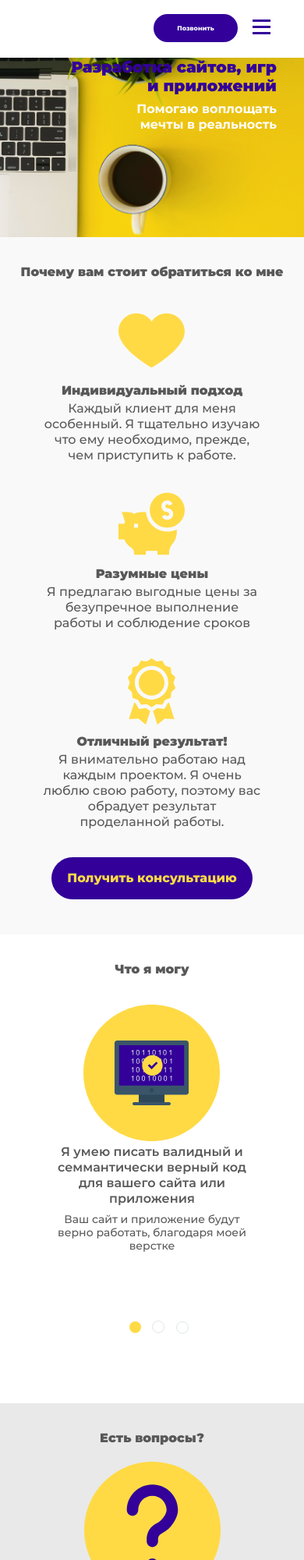
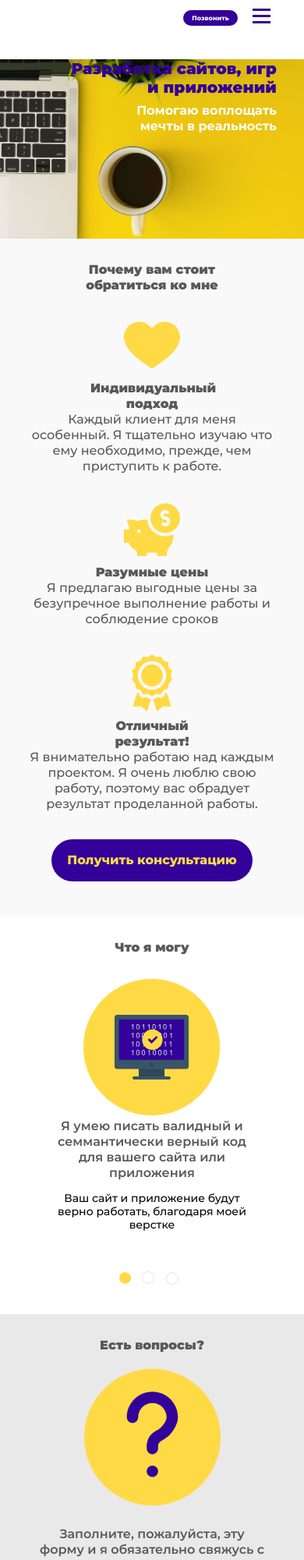
Before and after one commit to WebHeroSchool/final-project-css3_almal, a plain HTML site: page index.html in a window 390 px wide. Shown: the top 2000 px of the page at 78% size. Drawn offline with Linux system fonts and the light colour scheme.

Commit message:
change adaptiv

```diff
--- a/style.css
+++ b/style.css
@@ -9,15 +9,15 @@ body {
 .header {
   display: flex;
   justify-content: flex-end;
-  padding-top: 47px;
-  padding-bottom: 41px;
+  padding-top: 30px;
+  padding-bottom: 25px;
   border-top: 3px solid #330099;
   border-bottom: 3px solid #330099;
 }
 
 .menu__item {
   text-decoration: none;
-  margin-right: 42px;
+  margin-right: 40px;
   color: #585858;
   font: 800 20px/25px Gilroy, arial, helvetica, sans-serif;
 }
@@ -25,6 +25,7 @@ body {
 .menu__item_button {
   display: inline-block;
   background: #330099;
+  margin-right: 130px;
   color: #fff;
   padding: 13px 30px;
   border-radius: 50px;
@@ -74,7 +75,7 @@ body {
 }
 
 .advantages-wrapper {
-  width: 82%;
+  width: 83%;
   margin: auto;
   text-align: center;
 }
@@ -86,16 +87,16 @@ body {
 }
 
 .advantages__item {
-  width: 23%;
+  width: 29%;
   text-align: center;
   color: #585858;
-  margin-bottom: 130px;
+  margin-bottom: 97px;
 }
 
 .advantages__item-title {
   font: 900 30px/37px Montserrat, arial, helvetica, sans-serif;
   margin: 0;
-  margin-bottom: 10px;
+  margin-bottom: 9px;
 }
 
 .advantages__item-description {
@@ -104,7 +105,7 @@ body {
 }
 
 .advantages__item-icon {
-  margin-bottom: 38px;
+  margin-bottom: 30px;
 }
 
 .advantages__item-title_middle {
@@ -133,21 +134,25 @@ body {
 
 .skills__item {
   display: flex;
-  width: 64%;
+  width: 65%;
   height: 175px;
-  margin-bottom: 80px;
+  margin-bottom: 84px;
+}
+
+.skills__item-text {
+  height: 150px;
 }
 
 .item-text__title {
   font: 600 30px/37px Montserrat, arial, helvetica, sans-serif;
   margin: 0;
-  margin-bottom: 8px;
+  margin-bottom:5px;
   color: #585858;
 }
 
 .item-text__description {
   font: 500 20px/24px Montserrat, arial, helvetica, sans-serif;
-  margin: 0;
+  margin: 0
   color: #585858;
 }
 
@@ -170,7 +175,7 @@ body {
 }
 
 .section-title__form {
-  padding-top: 60px;
+  padding-top: 54px;
   margin-bottom: 36px;
 }
 
@@ -186,19 +191,19 @@ body {
   color: #585858;
   margin: 0 auto;
   width: 26%;
-  margin-bottom: 36px;
+  margin-bottom: 32px;
 }
 
 .feedback {
-  margin-bottom: 36px;
+  margin-bottom: 38px;
 }
 
 .feedback__item {
   display: block;
   font: 600 15px/18px Montserrat, arial, helvetica, sans-serif;
   margin: 0 auto;
-  width: 20%;
-  height: 70px;
+  width: 18%;
+  height: 65px;
   background-color: #FBFBFB;
   color: #858585;
   border: 1px solid #E9E9E9;
@@ -268,6 +273,7 @@ body {
 
   .menu__item_button {
     font: 800 8px/10px Montserrat, arial, helvetica, sans-serif;
+    padding: 5px 11px;
     margin-right: 19px;
   }
 
@@ -278,8 +284,8 @@ body {
   }
 
   .header {
-    padding-top: 18px;
-    padding-bottom: 20px;
+    padding-top: 12px;
+    padding-bottom: 43px;
     border-top: 0;
     border-bottom: 0;
   }
@@ -293,7 +299,6 @@ body {
     display: flex;
     align-items: center;
     position: relative;
-    top: 8px;
     width: 23px;
     height: 17px;
     cursor: pointer;
@@ -339,14 +344,18 @@ body {
   }
 
   .section-title {
-    padding-top: 35px;
+    margin: 0 auto;
+    width: 60%;
+    padding-top: 30px;
     font: 900 16px/20px Montserrat, arial, helvetica, sans-serif;
-    margin-bottom: 35px;
+    margin-bottom: 30px;
   }
 
   .advantages__item-title {
     font: 900 16px/20px Montserrat, arial, helvetica, sans-serif;
-    margin-bottom: 3px;
+    margin: 0 auto;
+    width: 50%;
+    margin-bottom: 0;
   }
 
   .advantages__item-description {
@@ -354,7 +363,8 @@ body {
   }
 
   .advantages__item-icon {
-    margin-bottom: 8px;
+    margin-bottom: 5px;
+    width: 23%;
   }
 
   .advantages {
@@ -363,7 +373,7 @@ body {
   }
 
   .advantages__item {
-    width: 80%;
+    width: 90%;
     margin-bottom: 35px;
   }
 
@@ -374,7 +384,7 @@ body {
   }
 
   .info-skills {
-    height: 511px;
+    height: 420px;
   }
 
   .skills__item {
@@ -415,8 +425,8 @@ body {
     height: 14px;
     border: 1px solid #E1E6E9;
     border-radius: 50%;
-    left: 50%;
-    top: 405px;
+    left: 46%;
+    top: 375px;
   }
 
   .circle::before {
@@ -456,7 +466,7 @@ body {
   .form__description {
     font: 600 16px/20px Montserrat, arial, helvetica, sans-serif;
     width: 76%;
-    margin-bottom: 20px;
+    margin-bottom: 15px;
   }
 
   .feedback {
@@ -465,9 +475,9 @@ body {
 
   .feedback__item {
     font: 600 10px/12px Montserrat, arial, helvetica, sans-serif;
-    width: 81%;
+    width: 75%;
     height: 50px;
-    margin-bottom: 10px;
+    margin-bottom: 6px;
     padding-left: 25px;
   }
 
@@ -492,16 +502,12 @@ body {
   }
 
   .footer-link__icon {
+    width: 13%;
+    height: 13%;
     margin-bottom: 47px;
   }
 
   .footer__text-copyright {
     padding-bottom: 30px;
   }
-
-  .footer-link__icon {
-    width: 20%;
-    height: 20%;
-  }
-
 }
```
